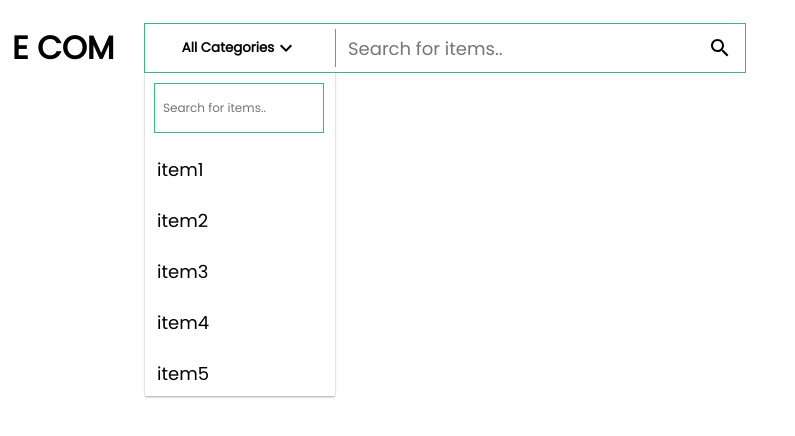
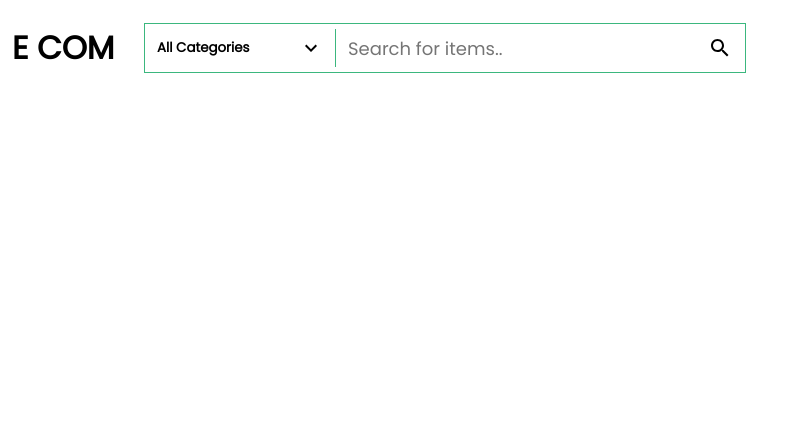
Before and after one commit to Ashokpal24/Ecommerce_React_App, a React (Vite) app in the folder E Commerce React App/: page / in a window 1280 px wide. Shown: the top 436 px of the page, without its empty margins (0-795 px from the left). Built offline with nearby package versions, Linux system fonts and the light colour scheme.

Commit message:
Drop down select open and close and selected value implemented.

```diff
--- a/E Commerce React App/src/components/header/header.jsx
+++ b/E Commerce React App/src/components/header/header.jsx
@@ -5,12 +5,16 @@ import SearchIcon from "@mui/icons-material/Search";
 import KeyboardArrowDownIcon from "@mui/icons-material/KeyboardArrowDown";
 import { Divider, Box } from "@mui/material";
 
-const CustomButton = ({ label }) => {
+const CustomButton = ({ label, setFunc, value }) => {
   return (
     <ButtonBase
+      onClick={() => setFunc(!value)}
       sx={{
         height: "100%",
         width: "190px",
+        diplay: "flex",
+        flexDirection: "row",
+        justifyContent: "space-between",
         cursor: "pointer",
         paddingLeft: "12px",
         paddingRight: "12px",
@@ -23,7 +27,11 @@ const CustomButton = ({ label }) => {
       >
         {label}
       </div>
-      <KeyboardArrowDownIcon />
+      <KeyboardArrowDownIcon
+        sx={{
+          justifySelf: "end",
+        }}
+      />
     </ButtonBase>
   );
 };
@@ -38,6 +46,8 @@ const DropDownSelect = () => {
     "item7",
     "item8",
   ]);
+  const [openDropDown, SetOpenDropDown] = useState(false);
+  const [currentValue, SetCurrentValue] = useState("All Categories");
   return (
     <div
       style={{
@@ -45,10 +55,15 @@ const DropDownSelect = () => {
         width: "190px",
         height: "100%",
         userSelect: "none",
-        fontSize: "18px",
+        fontSize: "12px",
       }}
     >
-      <CustomButton label={"All Categories"} />
+      <CustomButton
+        label={currentValue}
+        setFunc={SetOpenDropDown}
+        value={openDropDown}
+      />
+      {openDropDown == true && (
         <div
           style={{
             display: "absolute",
@@ -83,6 +98,9 @@ const DropDownSelect = () => {
           >
             {optionList.map((item, index) => (
               <Box
+                onClick={() => {
+                  SetCurrentValue(item), SetOpenDropDown(!openDropDown);
+                }}
                 sx={{
                   padding: "12px",
                   transition: "0.2s",
@@ -94,23 +112,11 @@ const DropDownSelect = () => {
                 key={item + index}
               >
                 {item}
-              {/* <ButtonBase
-                style={{
-                  padding: "0px 12px",
-                  height: "48px",
-                  width: "100%",
-                  justifyContent: "start",
-                  ":hover": {
-                    color: "#3bb77e",
-                  },
-                }}
-              >
-                {item}
-              </ButtonBase> */}
               </Box>
             ))}
           </ul>
         </div>
+      )}
     </div>
   );
 };
```
Lines whose indentation alone changed are shown as unchanged.
